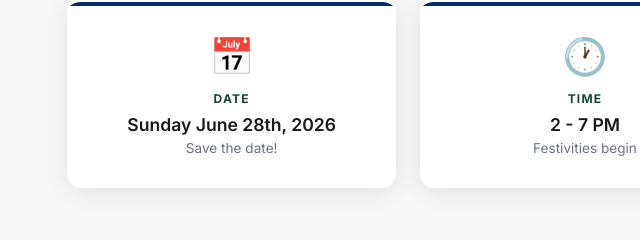
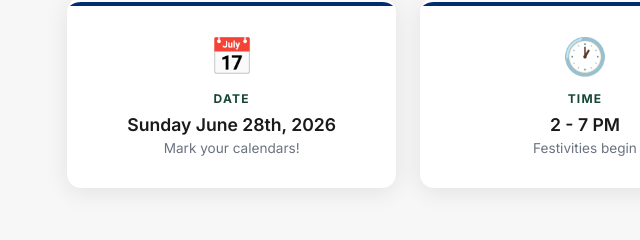
Before and after one commit to walimi/rayan-graduation, a plain HTML site: page index.html in a window 1280 px wide. Shown: the part 1040-1280 px from the top of the page, 55-695 px from the left. Drawn offline with nearby package versions, Linux system fonts and the light colour scheme; no server answers; a web font is replaced by a local one.

Commit message:
updated text for date.

```diff
--- a/index.html
+++ b/index.html
@@ -54,7 +54,7 @@
           <div class="card-icon">📅</div>
           <h3>Date</h3>
           <p class="card-main">Sunday June 28th, 2026</p>
-          <p class="card-sub">Save the date!</p>
+          <p class="card-sub">Mark your calendars!</p>
         </div>
         <div class="card">
           <div class="card-icon">🕐</div>
```
